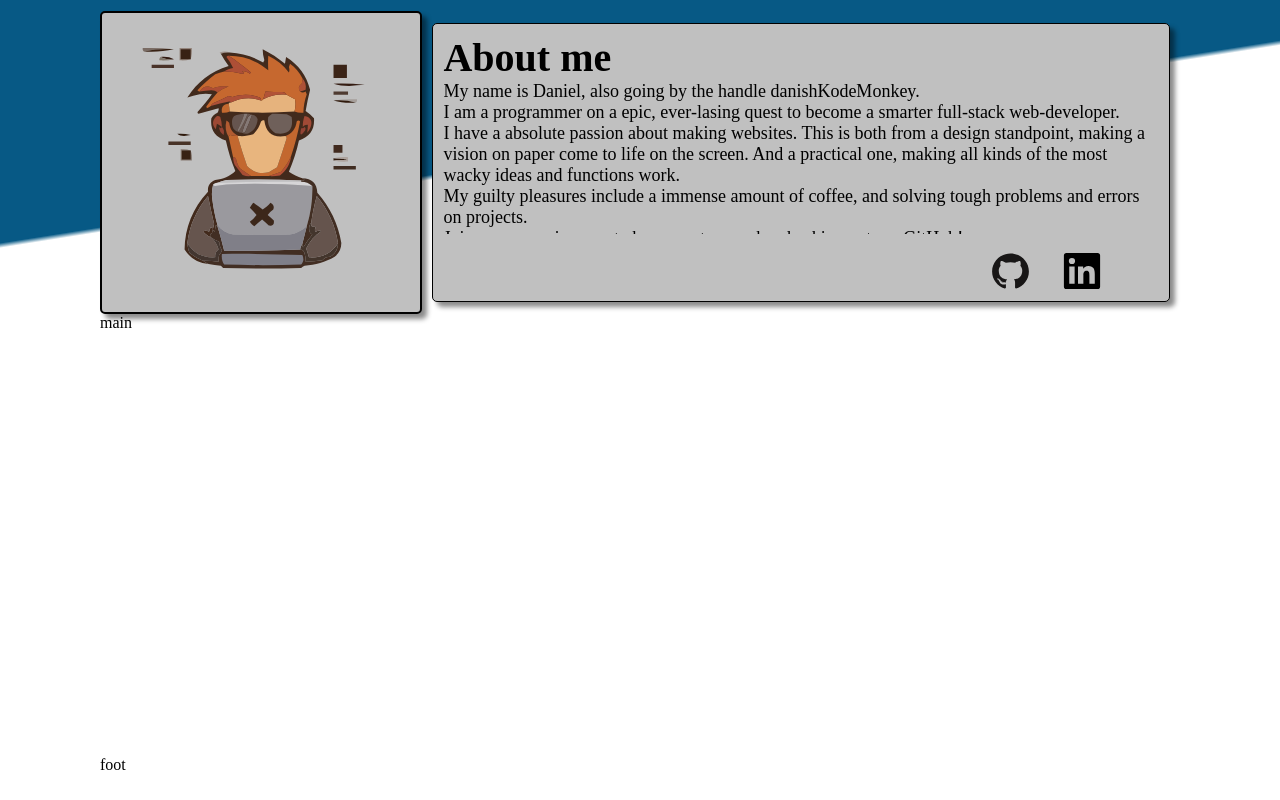
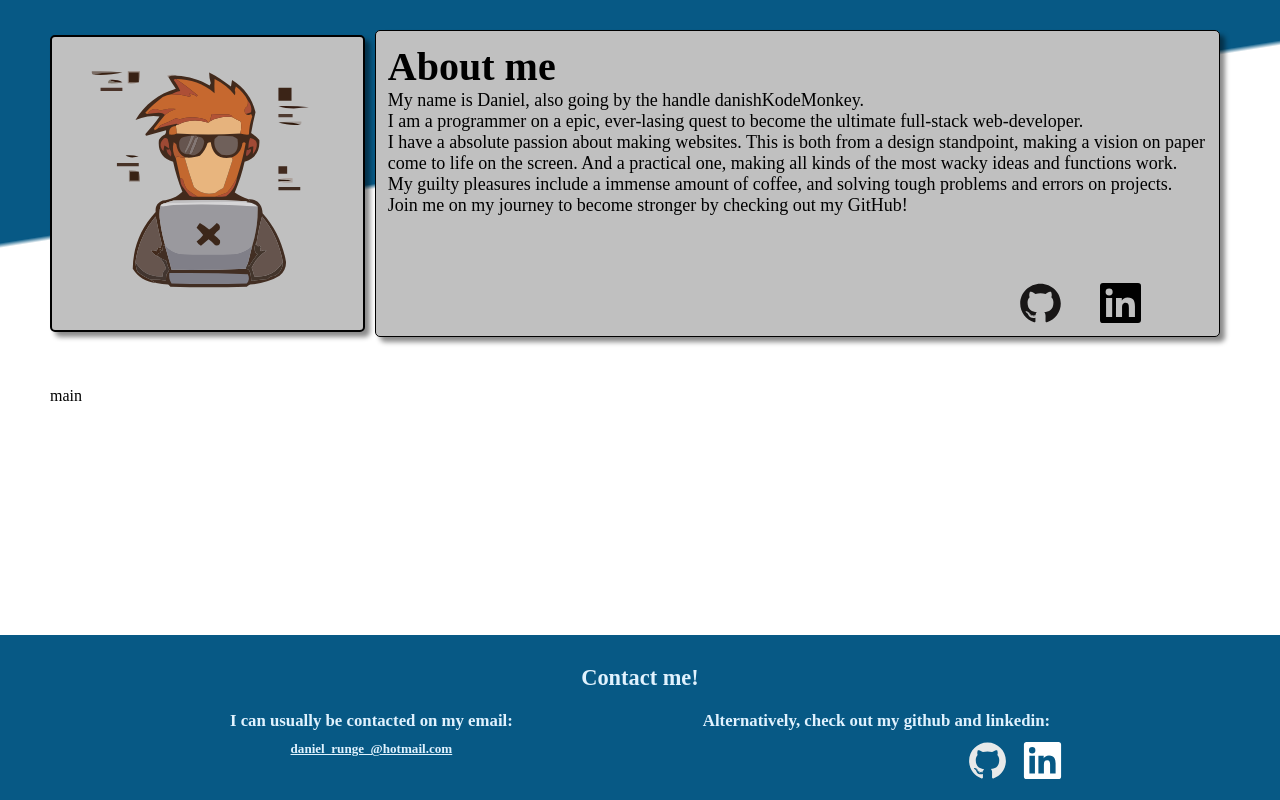
Before and after one commit to DanishKodeMonkey/DKM-portfolio, a website built with webpack: page src/index.html in a window 1280 px wide. Built offline with nearby package versions, Linux system fonts and the light colour scheme.

Commit message:
BREAKING: footer pass

```diff
--- a/src/index.html
+++ b/src/index.html
@@ -20,8 +20,8 @@
 					<div class="text-div">
 						<p>
 							My name is Daniel, also going by the handle danishKodeMonkey.
-							<br />I am a programmer on a epic, ever-lasing quest to become a
-							smarter full-stack web-developer. <br />I have a absolute passion
+							<br />I am a programmer on a epic, ever-lasing quest to become the
+							ultimate full-stack web-developer. <br />I have a absolute passion
 							about making websites. This is both from a design standpoint,
 							making a vision on paper come to life on the screen. And a
 							practical one, making all kinds of the most wacky ideas and
@@ -47,6 +47,33 @@
 			</div>
 		</header>
 		<main>main</main>
-		<footer>foot</footer>
+		<footer>
+			<h1>Contact me!</h1>
+			<div class="contact-div">
+				<div>
+					<h2>I can usually be contacted on my email:</h2>
+					<h3>
+						<a href="mailto:daniel_runge_@hotmail.com"
+							>daniel_runge_@hotmail.com</a
+						>
+					</h3>
+				</div>
+				<div>
+					<h2>Alternatively, check out my github and linkedin:</h2>
+					<div class="contact-footer">
+						<a href="https://github.com/DanishKodeMonkey"
+							><img
+								src="./resources/icons/github-original.svg"
+								alt="github link"
+						/></a>
+						<a href="https://www.linkedin.com/in/daniel-ljung-runge-3ba014a1/"
+							><img
+								src="./resources/icons/linkedin-plain.svg"
+								alt="linkedin link"
+						/></a>
+					</div>
+				</div>
+			</div>
+		</footer>
 	</body>
 </html>
--- a/src/styles.css
+++ b/src/styles.css
@@ -17,8 +17,6 @@ body{
     grid-template-columns: 1fr;
     grid-template-areas: "header" "main" "footer";
     grid-template-rows:auto 10fr 1fr;
-    margin-left:clamp(10px, 10vw, 100px);
-    margin-right: clamp(10px, 10vw, 100px);
     background-image: linear-gradient(-189deg, var(--secondary-bg-color) clamp(2%, 20vw, 30vh), transparent clamp(calc(2% + 5px), calc(20vw + 5px), calc(30vh + 5px)));
     background-repeat: no-repeat;
     overflow-x: hidden;
@@ -26,13 +24,17 @@ body{
 
 }
 
+header, main, footer{
+    padding: clamp(2px, 5%, 20px);
+    padding-left:clamp(2px, 5%, 50px);
+    padding-right:clamp(2px, 5%, 50px);
+}
 /* Header area */
 header{
     grid-area: header;
     display:flex;
-    justify-content: center;
+    justify-content: space-around;
     align-items: center;
-    padding-top:clamp(2px, 1%, 20px);
 }
 
 .frame{
@@ -42,7 +44,7 @@ header{
     box-shadow: 5px 5px 5px rgba(0, 0, 0, 0.459);
 }
 .photo{
-    width: 30vw;
+    width: 28vw;
     >img{
         width: 100%;
     }
@@ -52,7 +54,7 @@ header{
     flex-direction: column;
     justify-content: space-between;
     gap: 10px;
-    height: 20vw;
+    height: 22vw;
     width: 80%;
     margin: clamp(1px, 2%, 10px);
     padding: clamp(10px, 1%, 15px);
@@ -69,7 +71,7 @@ header{
     >article > .text-div{
         margin: 0;
         height: 100%;
-        max-height:85%;
+        max-height:80%;
         overflow-y: scroll;
         >p{
             margin: 0;
@@ -94,8 +96,41 @@ grid-area: main;
 }
 
 footer{
+    font-size: 70%;
+    color: var(--secondary-font-color);
+    a{color: var(--secondary-font-color);}
+    h1{
+        text-align: center;
+    }
+    >h1, h2, h3{
+        margin:10px;
+    }
     grid-area: footer;
+    background-color: var(--secondary-bg-color);
+    flex-direction: column;
 }
+.contact-div{
+    display: flex;
+    justify-content: space-evenly;
+    text-align: center;
+}
+.contact-footer{
+    display: flex;
+    justify-content: flex-end;
+    gap: 5%;
+    >a{
+        width: 10%;
+        >img{
+            height: 100%;
+            filter: invert();
+        }
+    }
+
+}
+
+
+
+
 @media screen and (max-width:1000px){
     header{
         margin-top: 16px;
```
